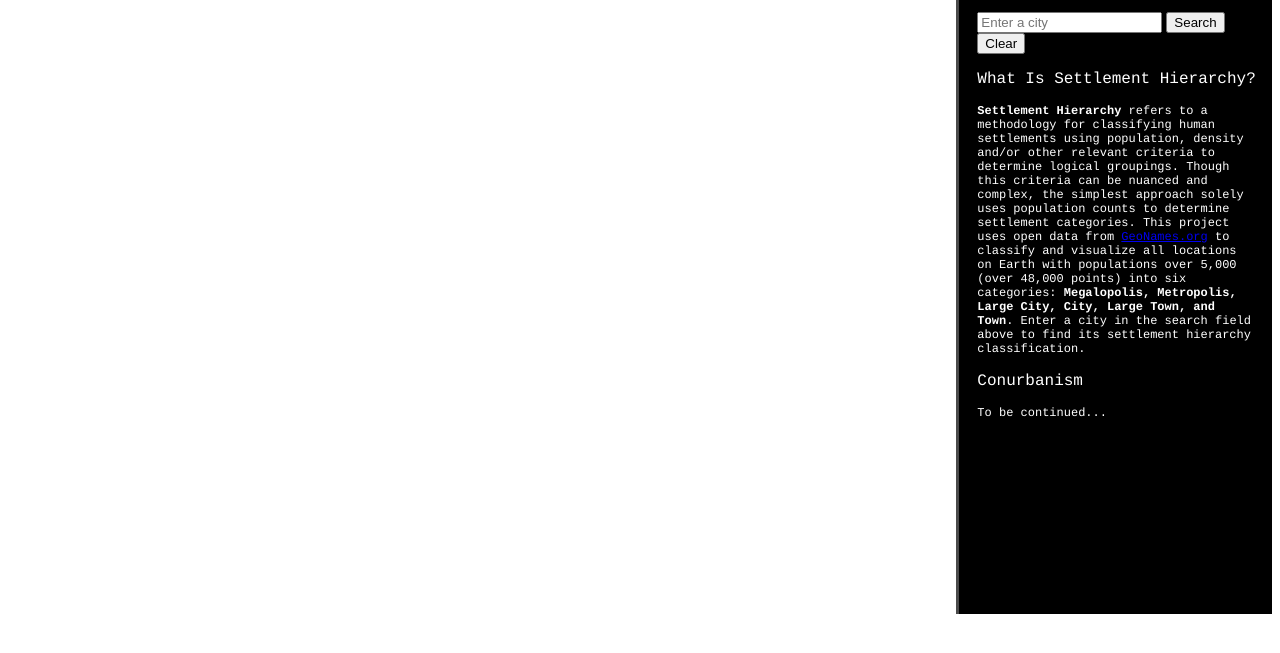
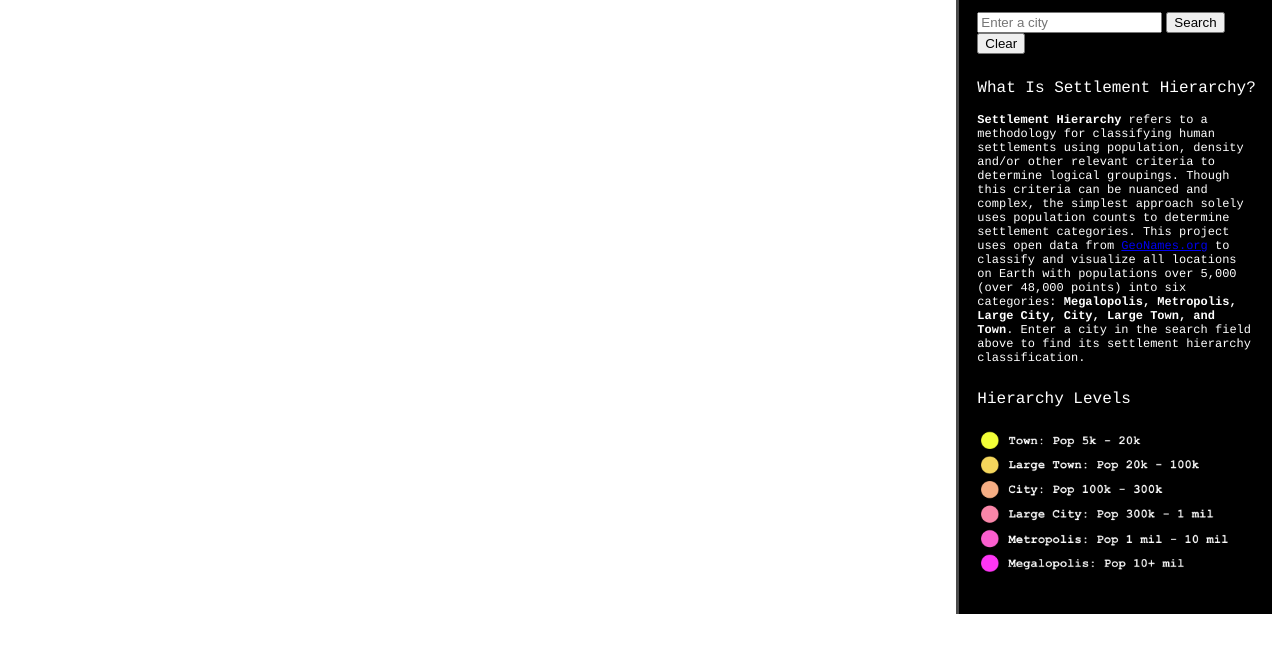
Before and after one commit to okaisha/settlements-index, a plain HTML site: page index.html in a window 1280 px wide. Shown: the part 77-730 px from the top of the page. Drawn offline with nearby package versions, Linux system fonts and the light colour scheme; no server answers.

Commit message:
Added legend

```diff
--- a/css/style.css
+++ b/css/style.css
@@ -107,17 +107,10 @@
 
 .title {
 	margin-left: 6%;
+	margin-top: 8%;
 	font-family: Courier;
 	font-size: 12pt;
-	color: white; /*#54FF54 #FF55FF;*/
-
-}
-
-#legend {
-	margin-left: 6%;
-	font-family: Courier;
-	font-size: 12pt;
-	color: white; /*#54FF54 #FF55FF;*/
+	color: white;
 
 }
 
@@ -131,27 +124,18 @@
 }
 
 /*------------------
-	Legend
+	Chart
  -------------------*/
-
-.legend {
-
-}
-
-/*------------------
-
 #chartid {
-	margin-top: 6%;
-	margin-left: 6%;
-	height: 125px;
-	width: 50px;
+	margin-left: 5%;
+	margin-top: auto;
+	height: 155px;
+	width: 240px;
 	background-color: white;
 }
 
-#tylerid {
-	height: 200px;
-	margin-left: 0%;
-
+#legendid {
+	height: 155px;
+	width: auto;
+	margin: auto;
 }
-
- -------------------*/
--- a/index.html
+++ b/index.html
@@ -39,10 +39,11 @@
 		<p id="hierarchy" class="title">What Is Settlement Hierarchy?</p>
 		<p id="details-1" class="info"><strong>Settlement Hierarchy</strong> refers to a methodology for classifying human settlements using population, density and/or other relevant criteria to determine logical groupings. Though this criteria can be nuanced and complex, the simplest approach solely uses population counts to determine settlement categories. This project uses open data from <a href="http://www.geonames.org/">GeoNames.org</a> to classify and visualize all locations on Earth with populations over 5,000 (over 48,000 points) into six categories: <strong>Megalopolis, Metropolis, Large City, City, Large Town, and Town</strong>. Enter a city in the search field above to find its settlement hierarchy classification.</p>
 
-		<p id="conub" class="title">Conurbanism</p>
-		<p id=details-2 class="info">To be continued...</p>
+		<p id="levels" class="title">Hierarchy Levels</p>
+
 		<div id="chartid">
-			<!-- <img id="tylerid" src="images/tyler.jpg" alt="No Tyler Today"> -->
+			<img id="legendid" src="images/legend.png" alt="No Tyler Today">
+
 		</div>
 
 	</div>
--- a/js/main.js
+++ b/js/main.js
@@ -21,6 +21,7 @@ $.when(cities).done(function(){
 	for(var i = 0; i < features.length; i++){
 		cityNames.push(features[i].properties.city_name);
 	};
+
 
 	var citySorted = cityNames.slice().sort();
 	var results = [];
@@ -144,7 +145,6 @@ $.when(cities).done(function(){
 
 	L.control.layers(base,cityOverlay).addTo(map);
 
-
 	/////////////// Dynamically Set Radius with Zoom Level ///////////////
 
 	map.on('zoomend',function(){
@@ -177,16 +177,25 @@ $.when(cities).done(function(){
 
 
 	/////////////// Make a Legend ///////////////
-
+	/*
 	var legend = L.control({position: 'bottomright'});
 
 	legend.onAdd = function (map) {
-		var div = L.DomUtil.create('div', 'legend');
-		return div;
-	}
 
+		var legendDiv = L.DomUtil.create('div', 'legend');
+		$('legendDiv').html('<h4 id="legend-title"><strong>Levels</strong></h4>');
+
+		//legendDiv.innerHTML = '<h4 id="legend-title"><strong>Levels</strong></h4>';
+
+		var legendCircle;
+		legendCircle = L.DomUtil.create('div', 'circleBase type1');
+
+		return legendDiv;
+	};
+
+	console.log(legend);
 	legend.addTo(map);
-
+	*/
 
 	/////////////// Search and Clear Cities ///////////////
 
```
Also changed, not shown: images/legend.png (added), 2 other files.
